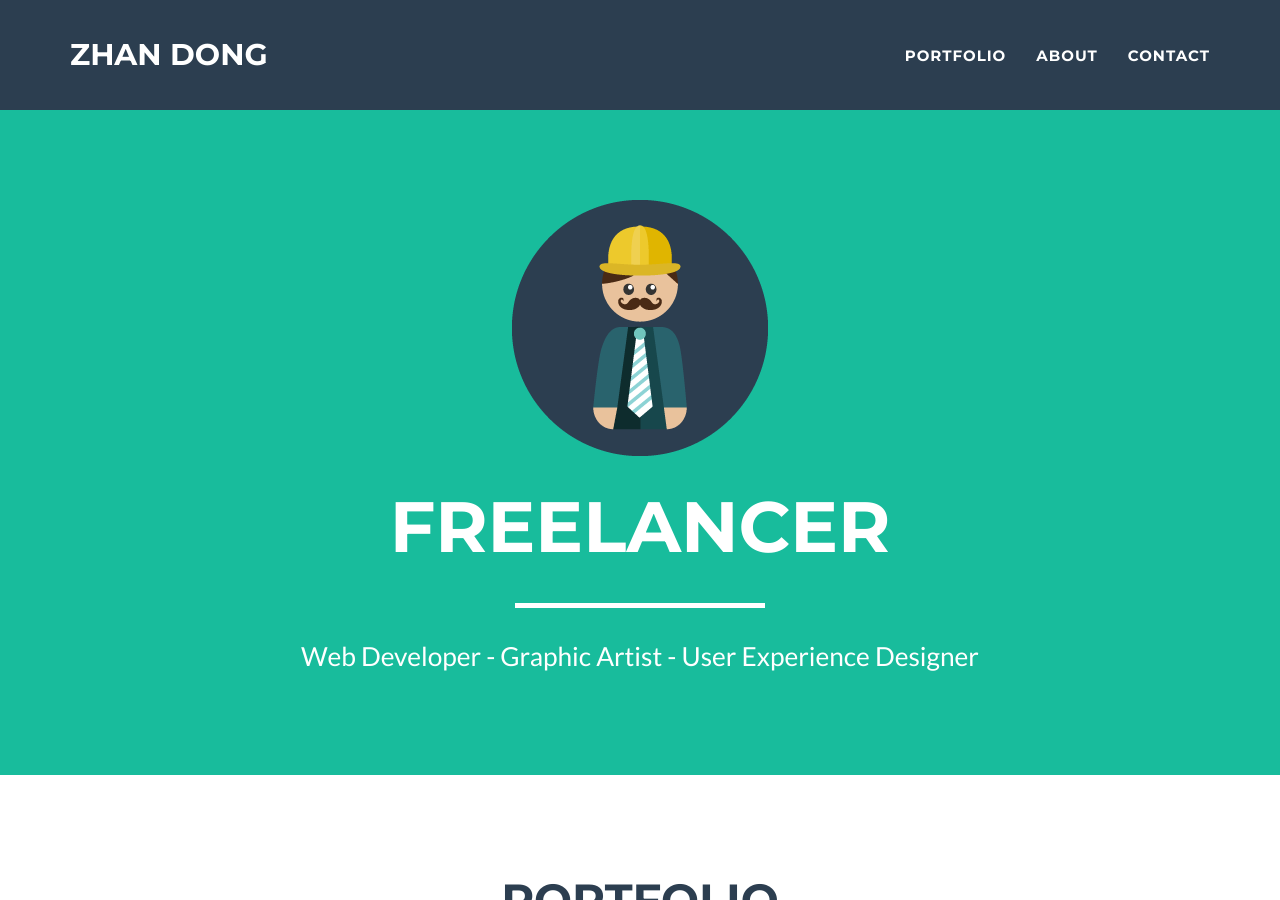
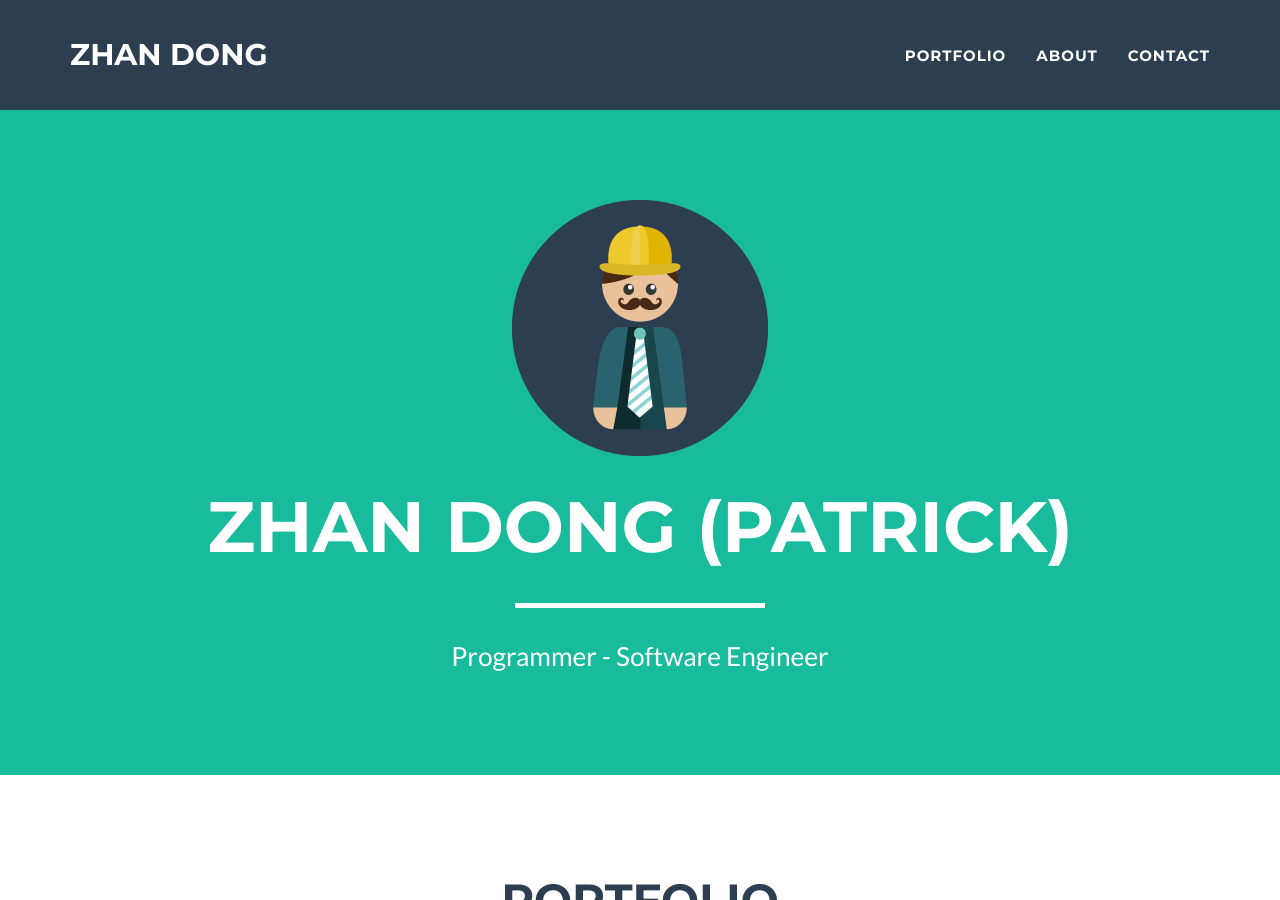
Before and after one commit to patrickzhandong/patrickzhandong.github.io, a Jekyll site: the page built from index.html, in a window 1280 px wide and 900 px high. Built offline with Jekyll 4.4.1, drawn with Linux system fonts in a browser that asks for light colours.

Commit message:
Change basic info

```diff
--- a/_config.yml
+++ b/_config.yml
@@ -1,10 +1,10 @@
 # Site settings
-title: Freelancer
-email: your-email@domain.com
-url: https://example.github.io
+title: Zhan Dong (Patrick)
+email: zhand@andrew.cmu.edu
+url: https://patrickzhandong.github.io
 description: "Write an awesome description for your new site here. You can edit this line in _config.yml. It will appear in your document head meta (for Google search results) and in your feed.xml site description."
-skills: "Web Developer - Graphic Artist - User Experience Designer"
-meta_author: LastName FirstName
+skills: "Programmer - Software Engineer"
+meta_author: Dong Zhan
 
 # Google webmaster tools
 google_verify:
```
Also changed, not shown: style.css (line endings or trailing spaces), 1 other file.
